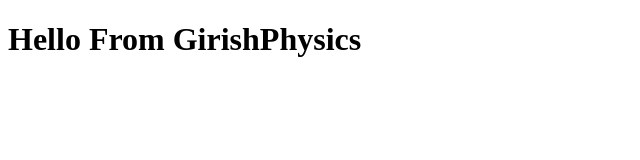
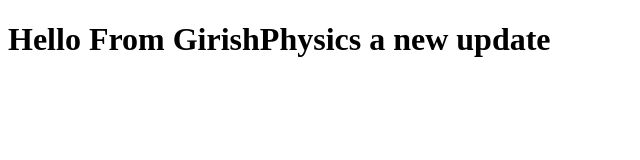
Before and after one commit to prnv404/Edtech-API, a website: page public/index.html in a window 1280 px wide. Shown: the whole page, without its empty margins (0-640 px from the left). Drawn offline with Linux system fonts and the light colour scheme.

Commit message:
message updated

```diff
--- a/public/index.html
+++ b/public/index.html
@@ -7,6 +7,6 @@
       <title>GirishPhysics</title>
    </head>
    <body>
-      <h1>Hello From GirishPhysics</h1>
+      <h1>Hello From GirishPhysics a new update</h1>
    </body>
 </html>
```
